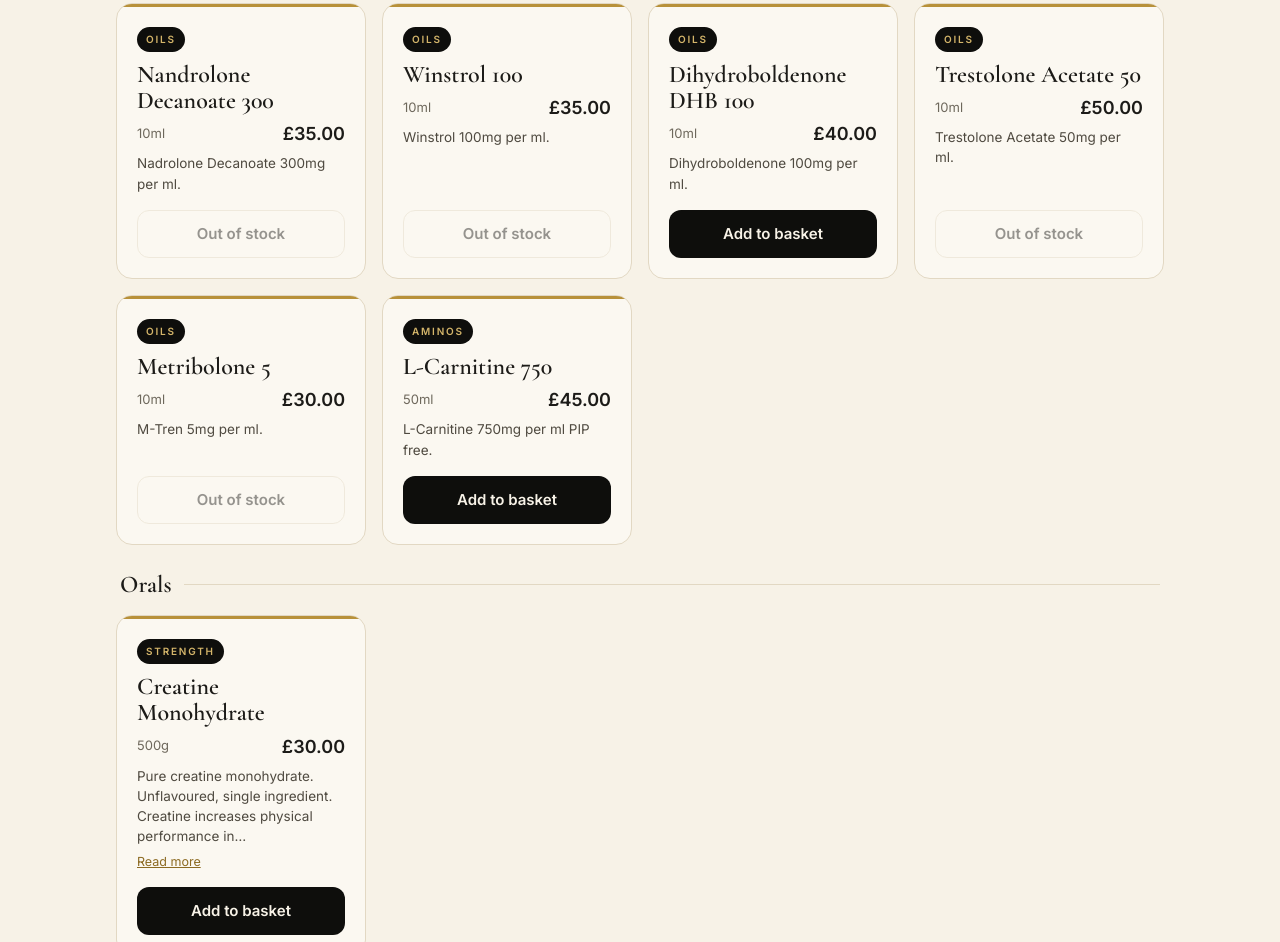
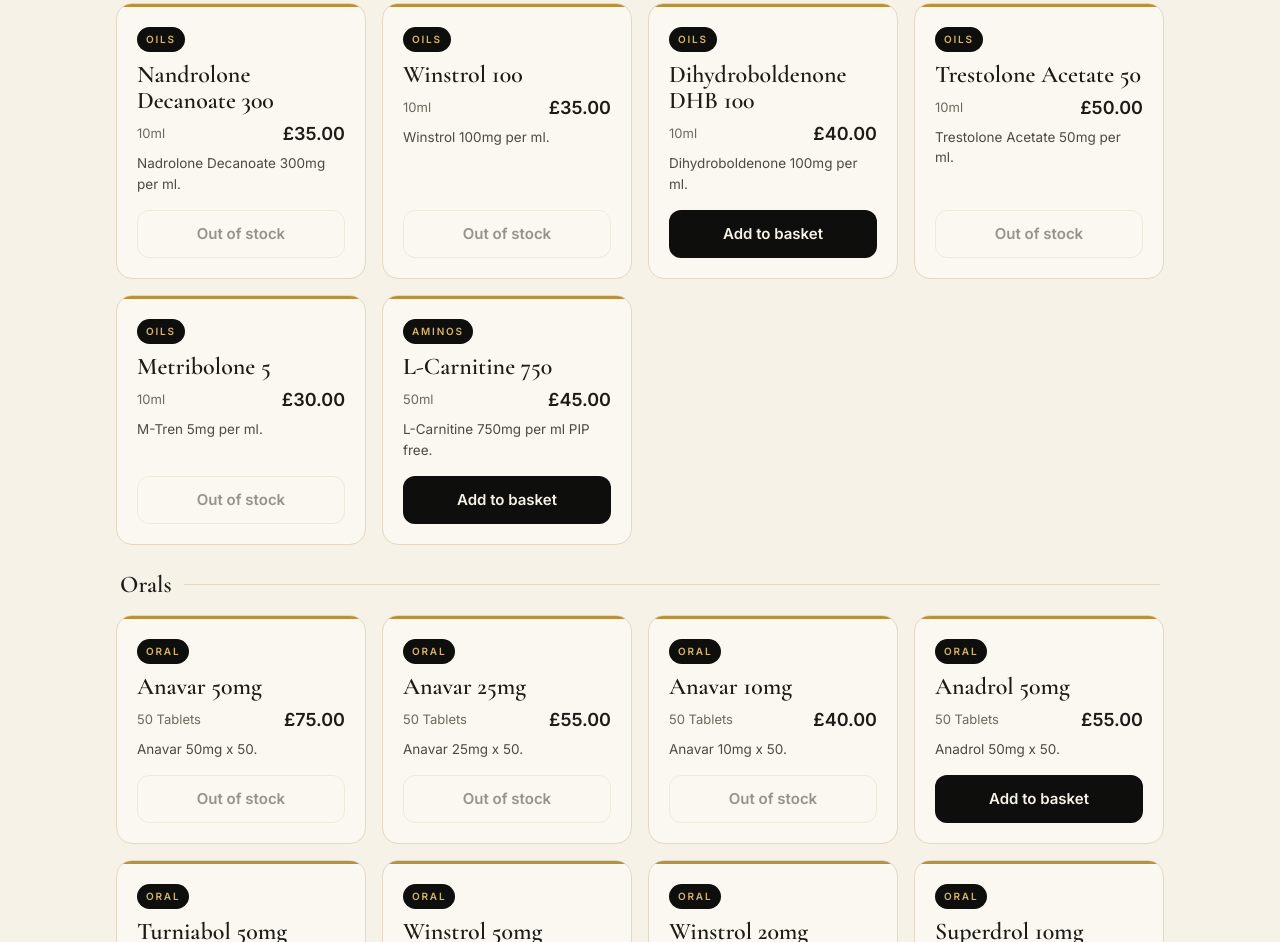
Before and after one commit to HyperionLabEU/Hyperion-Lab, a plain HTML site: page index.html in a window 1280 px wide. Shown: the part 1858-2800 px from the top of the page. Drawn offline with nearby package versions, Linux system fonts and the light colour scheme.

Commit message:
Replace creatine products with Anavar and others

```diff
--- a/index.html
+++ b/index.html
@@ -604,103 +604,103 @@ const PRODUCTS = [
   /* ==================== CAT2  (Category 2) — 50 products ==================== */
 
   {
-    id: "creatine",
-    name: "Creatine Monohydrate",
-    size: "500g",
-    price: 30,
-    category: "cat2",
-    tag: "Strength",
-    desc: "Pure creatine monohydrate. Unflavoured, single ingredient. Creatine increases physical performance in successive bursts of short-term, high-intensity exercise (3g daily).",
-    inStock: true,
-    show: true
-  },
-  {
-    id: "creatine-hcl-250g",
-    name: "Creatine HCl",
-    size: "250g",
-    price: 0,
-    category: "cat2",
-    tag: "Strength",
-    desc: "Pure Creatine HCl powder. Unflavoured, single ingredient.",
-    inStock: true,
-    show: false
-  },
-  {
-    id: "creatine-monohydrate-250g",
-    name: "Creatine Monohydrate",
-    size: "250g",
-    price: 0,
-    category: "cat2",
-    tag: "Strength",
-    desc: "Pure Creatine Monohydrate powder. Unflavoured, single ingredient.",
-    inStock: true,
-    show: false
-  },
-  {
-    id: "creatine-monohydrate-1kg",
-    name: "Creatine Monohydrate",
-    size: "1kg",
-    price: 0,
-    category: "cat2",
-    tag: "Strength",
-    desc: "Pure Creatine Monohydrate powder. Unflavoured, single ingredient.",
-    inStock: true,
-    show: false
-  },
-  {
-    id: "cat2-slot-5",
-    name: "New product 5",
-    size: "",
-    price: 0,
-    category: "cat2",
-    tag: "",
-    desc: "",
-    inStock: true,
-    show: false
-  },
-  {
-    id: "cat2-slot-6",
-    name: "New product 6",
-    size: "",
-    price: 0,
-    category: "cat2",
-    tag: "",
-    desc: "",
-    inStock: true,
-    show: false
-  },
-  {
-    id: "cat2-slot-7",
-    name: "New product 7",
-    size: "",
-    price: 0,
-    category: "cat2",
-    tag: "",
-    desc: "",
-    inStock: true,
-    show: false
-  },
-  {
-    id: "cat2-slot-8",
-    name: "New product 8",
-    size: "",
-    price: 0,
-    category: "cat2",
-    tag: "",
-    desc: "",
-    inStock: true,
-    show: false
-  },
-  {
-    id: "cat2-slot-9",
-    name: "New product 9",
-    size: "",
-    price: 0,
-    category: "cat2",
-    tag: "",
-    desc: "",
-    inStock: true,
-    show: false
+    id: "var50",
+    name: "Anavar 50mg",
+    size: "50 Tablets",
+    price: 75,
+    category: "cat2",
+    tag: "oral",
+    desc: "Anavar 50mg x 50.",
+    inStock: false,
+    show: true
+  },
+  {
+    id: "var25",
+    name: "Anavar 25mg",
+    size: "50 Tablets",
+    price: 55,
+    category: "cat2",
+    tag: "Oral",
+    desc: "Anavar 25mg x 50.",
+    inStock: false,
+    show: true
+  },
+  {
+    id: "var10",
+    name: "Anavar 10mg",
+    size: "50 Tablets",
+    price: 40,
+    category: "cat2",
+    tag: "Oral",
+    desc: "Anavar 10mg x 50.",
+    inStock: false,
+    show: true
+  },
+  {
+    id: "Drol",
+    name: "Anadrol 50mg",
+    size: "50 Tablets",
+    price: 55,
+    category: "cat2",
+    tag: "oral",
+    desc: "Anadrol 50mg x 50.",
+    inStock: true,
+    show: true
+  },
+  {
+    id: "tbol50",
+    name: "Turniabol 50mg",
+    size: "50 Tablets",
+    price: 60,
+    category: "cat2",
+    tag: "oral",
+    desc: "Turinabol 50mg x 50",
+    inStock: true,
+    show: true
+  },
+  {
+    id: "win50",
+    name: "Winstrol 50mg",
+    size: "50 Tablets",
+    price: 60,
+    category: "cat2",
+    tag: "oral",
+    desc: "Winstrol 50mg x 50",
+    inStock: true,
+    show: true
+  },
+  {
+    id: "win20",
+    name: "Winstrol 20mg",
+    size: "50 Tablets",
+    price: 40,
+    category: "cat2",
+    tag: "oral",
+    desc: "Winstrol 20mg x 50",
+    inStock: false,
+    show: true
+  },
+  {
+    id: "sdrol",
+    name: "Superdrol 10mg",
+    size: "50 Tablets",
+    price: 45,
+    category: "cat2",
+    tag: "oral",
+    desc: "Superdrol 10mg x 50",
+    inStock: true,
+    show: true
+  },
+  {
+    id: "halo",
+    name: "Halotestin 10mg",
+    size: "50 Tablets",
+    price: 75,
+    category: "cat2",
+    tag: "oral",
+    desc: "Halotesin 10mg x 50",
+    inStock: true,
+    show: true
   },
   {
     id: "cat2-slot-10",
```
